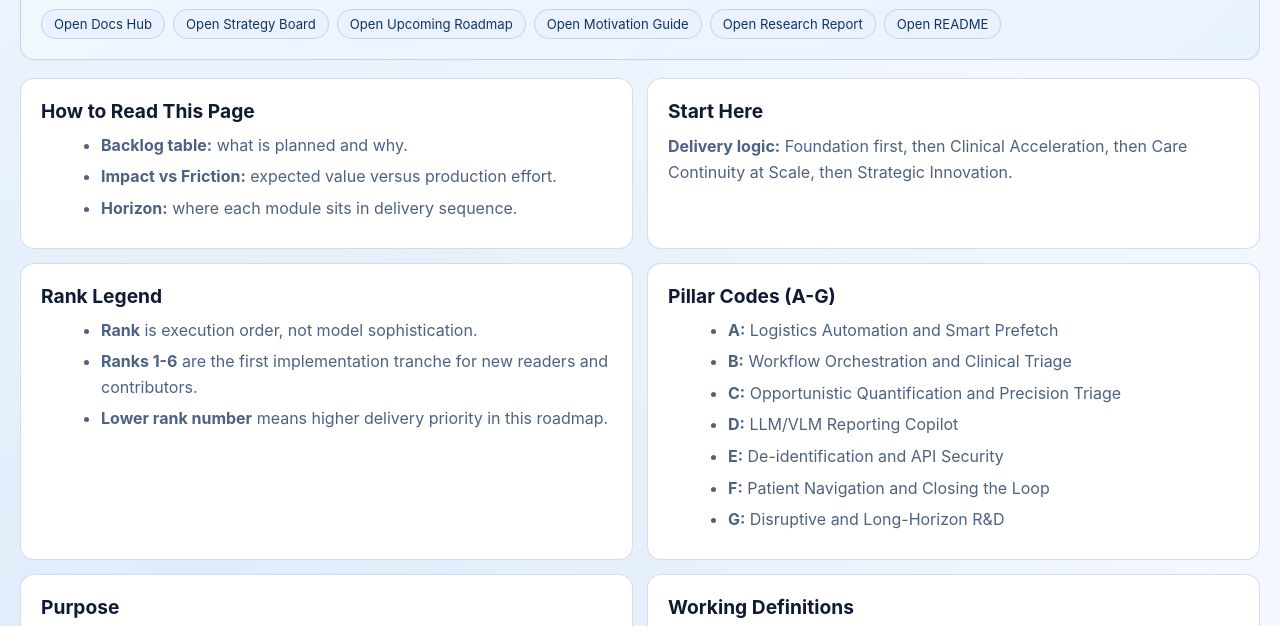
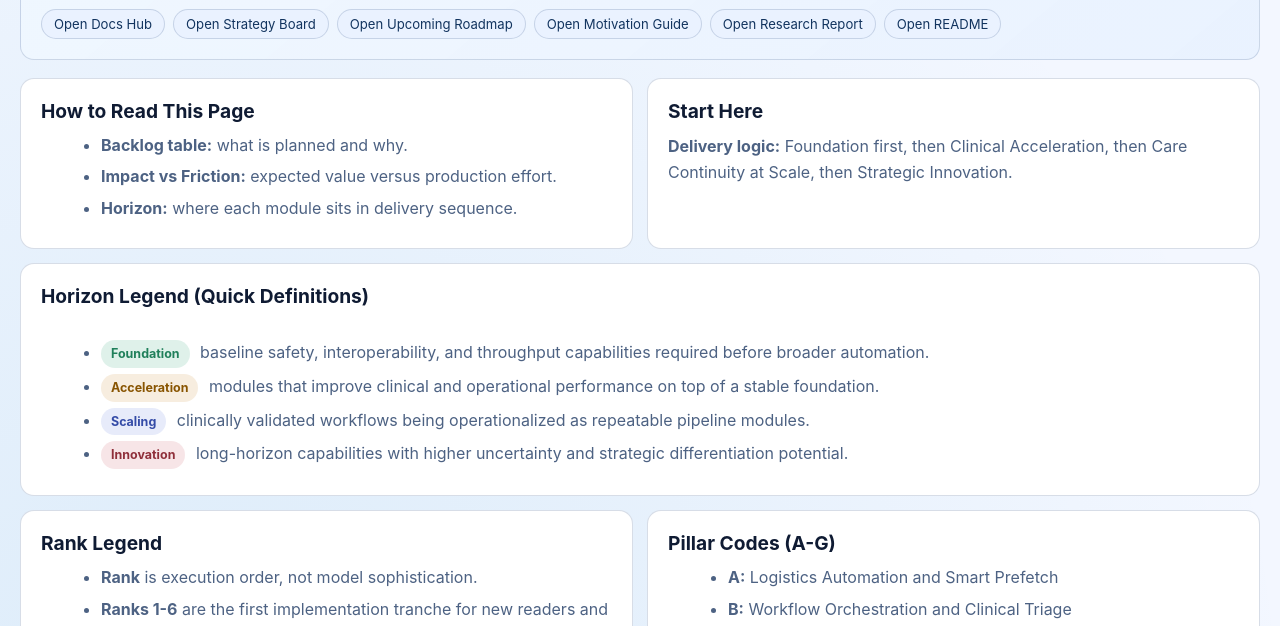
Before and after one commit to rod-americo/Heimdallr, a plain HTML site: page docs/upcoming.html in a window 1280 px wide. Shown: the part 144-770 px from the top of the page. Drawn offline with Linux system fonts and the light colour scheme.

Commit message:
docs(upcoming): add quick horizon definitions
Add a dedicated legend section near the top of upcoming.html so first-time readers understand Foundation, Acceleration, Scaling, and Innovation immediately.

```diff
--- a/docs/upcoming.html
+++ b/docs/upcoming.html
@@ -324,6 +324,16 @@
             </article>
         </section>
 
+        <section class="panel stack">
+            <h2>Horizon Legend (Quick Definitions)</h2>
+            <ul>
+                <li><span class="pill foundation">Foundation</span> baseline safety, interoperability, and throughput capabilities required before broader automation.</li>
+                <li><span class="pill acceleration">Acceleration</span> modules that improve clinical and operational performance on top of a stable foundation.</li>
+                <li><span class="pill scaling">Scaling</span> clinically validated workflows being operationalized as repeatable pipeline modules.</li>
+                <li><span class="pill innovation">Innovation</span> long-horizon capabilities with higher uncertainty and strategic differentiation potential.</li>
+            </ul>
+        </section>
+
         <section class="grid-2" id="rank-and-pillar-legend">
             <article class="panel">
                 <h2>Rank Legend</h2>
```
